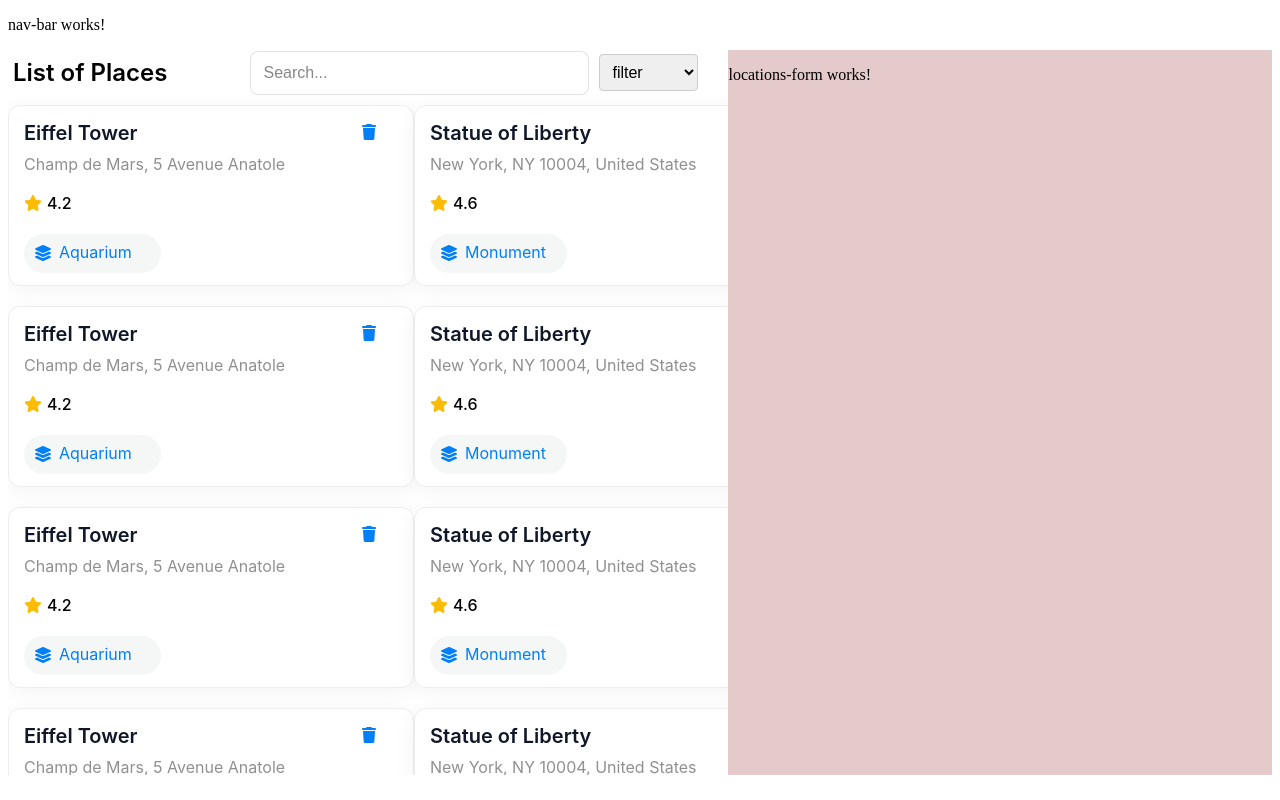
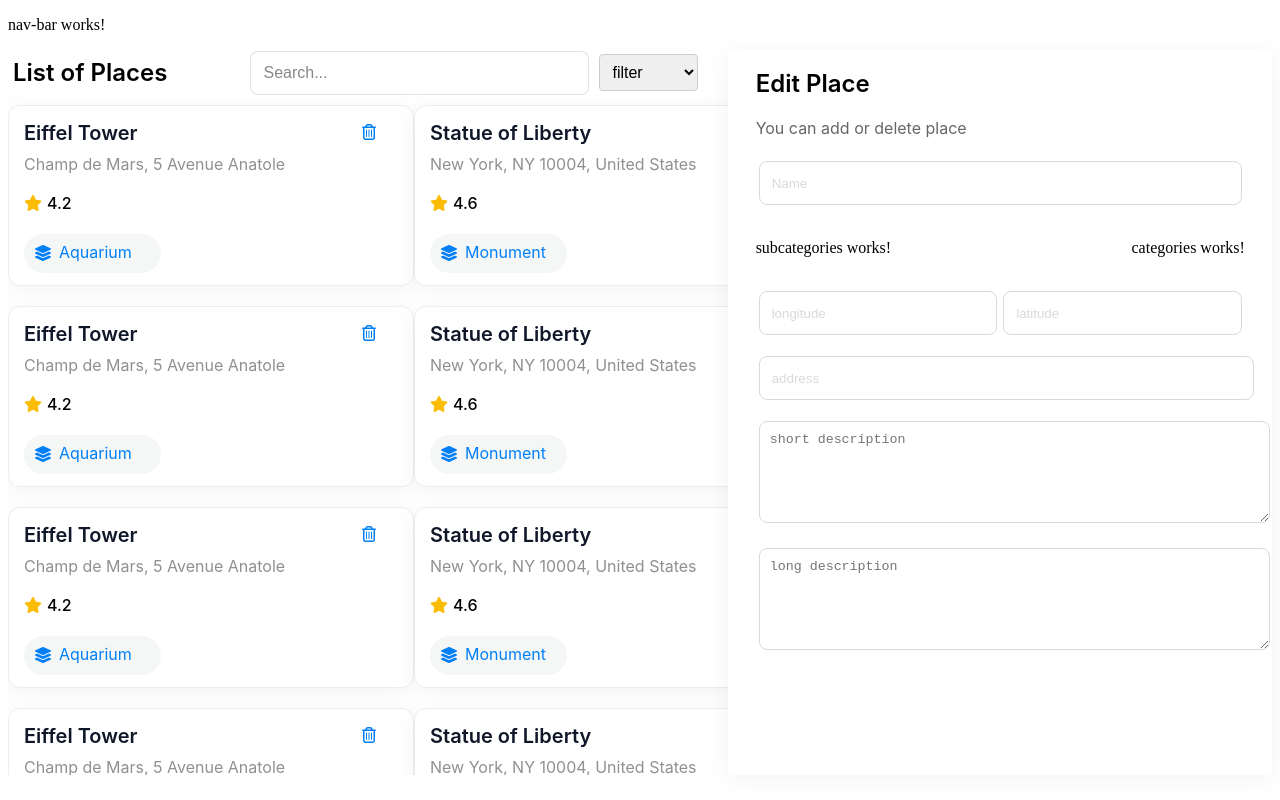
Before and after one commit to ZeinabIb/TourismBackoffice-v2, an Angular app: page / in a window 1280 px wide. Built offline with nearby package versions, Linux system fonts and the light colour scheme.

Commit message:
location form

```diff
--- a/src/app/app.component.css
+++ b/src/app/app.component.css
@@ -10,7 +10,8 @@
 
 .form-container {
   width: 43%;
-  background-color: rgb(228, 202, 202);
+  box-shadow: 0px 4px 24px 0px #0000000D;
+
 }
 
 /* Media query for bigger screens */
--- a/src/app/app.module.ts
+++ b/src/app/app.module.ts
@@ -7,6 +7,8 @@ import { LocationCardComponent } from './locations-list/location-card/location-c
 import { NavBarComponent } from './nav-bar/nav-bar.component';
 import { SearchBarComponent } from './locations-list/search-bar/search-bar.component';
 import { FilterComponent } from './locations-list/filter/filter.component';
+import { CategoriesComponent } from './locations-form/categories/categories.component';
+import { SubcategoriesComponent } from './locations-form/subcategories/subcategories.component';
 
 
 @NgModule({
@@ -17,7 +19,9 @@ import { FilterComponent } from './locations-list/filter/filter.component';
     LocationCardComponent,
     NavBarComponent,
     SearchBarComponent,
-    FilterComponent
+    FilterComponent,
+    CategoriesComponent,
+    SubcategoriesComponent,
   ],
   imports: [
     BrowserModule
--- a/src/app/locations-form/categories/categories.component.ts
+++ b/src/app/locations-form/categories/categories.component.ts
@@ -2,8 +2,6 @@ import { Component } from '@angular/core';
 
 @Component({
   selector: 'app-categories',
-  standalone: true,
-  imports: [],
   templateUrl: './categories.component.html',
   styleUrl: './categories.component.css'
 })
--- a/src/app/locations-form/locations-form.component.css
+++ b/src/app/locations-form/locations-form.component.css
@@ -0,0 +1,125 @@
+.form-container {
+    width: 90%;
+    height: auto;
+    margin: 0 auto;
+  }
+
+  .form-title {
+    font-family: 'Inter', sans-serif;
+    font-size: 24px;
+    font-weight: 600;
+    line-height: 36px;
+    color: #000;
+    margin-bottom: 10px;
+  }
+
+  .form-subtitle {
+    font-family: 'Inter', sans-serif;
+    font-size: 16px;
+    color: #666;
+    margin-bottom: 20px;
+  }
+
+  .form-group {
+    margin-bottom: 15px;
+  }
+
+  .flex-container {
+    display: flex;
+    justify-content: space-between;
+  }
+
+  .flex-container label {
+    flex: 1;
+    margin-right: 10px;
+  }
+
+  .flex-container input {
+    flex: 2;
+  }
+
+  textarea {
+    width: 100%;
+    height: 80px;
+    padding: 10px;
+    border: 1px solid #ccc;
+    border-radius: 4px;
+  }
+
+  button {
+    display: block;
+    width: 100%;
+    padding: 10px;
+    font-size: 16px;
+    color: white;
+
+    border: none;
+    border-radius: 4px;
+    cursor: pointer;
+  }
+
+#name {
+    height: 40px;
+    border-radius: 8px;
+    margin: 3px;
+    border: 1px solid #D9D9D9;
+    width: 100%;
+}
+
+#name::placeholder{
+    padding: 10px;
+    color: #D9D9D9
+}
+
+#longitude{
+    height: 40px;
+    border-radius: 8px;
+    margin: 3px;
+    border: 1px solid #D9D9D9
+}
+
+#latitude{
+    height: 40px;
+    border-radius: 8px;
+    margin: 3px;
+    border: 1px solid #D9D9D9
+}
+
+#longitude::placeholder{
+    padding: 10px;
+    color: #D9D9D9
+}
+
+#latitude::placeholder{
+    padding: 10px;
+    color: #D9D9D9
+}
+
+#address{
+    height: 40px;
+    border-radius: 8px;
+    margin: 3px;
+    border: 1px solid #D9D9D9;
+    width: 100%;
+}
+
+#address::placeholder{
+    padding: 10px;
+    color: #D9D9D9
+}
+
+#short-desc{
+    height: 80px;
+    border-radius: 8px;
+    margin: 3px;
+    border: 1px solid #D9D9D9;
+    width: 100%;
+}
+
+#long-desc{
+    height: 80px;
+    border-radius: 8px;
+    margin: 3px;
+    border: 1px solid #D9D9D9;
+    width: 100%;
+}
--- a/src/app/locations-form/locations-form.component.html
+++ b/src/app/locations-form/locations-form.component.html
@@ -1 +1,40 @@
-<p>locations-form works!</p>
+<div class="form-container">
+    <h1 class="form-title">Edit Place</h1>
+    <p class="form-subtitle">You can add or delete place</p>
+
+    <form>
+      <div class="form-group flex-container">
+        <input type="text" id="name" name="name" placeholder="Name" />
+
+      </div>
+
+      <div class="form-group flex-container">
+       <app-subcategories></app-subcategories>
+        <app-categories></app-categories>
+      </div>
+
+      <div class="form-group flex-container">
+
+        <input type="text" id="longitude" name="longitude" placeholder="longitude" />
+
+
+        <input type="text" id="latitude" name="latitude" placeholder="latitude" />
+      </div>
+
+      <div class="form-group">
+
+        <input type="text" id="address" name="address" placeholder="address" />
+      </div>
+
+      <div class="form-group">
+
+        <textarea id="short-desc" name="short-desc" placeholder="short description"></textarea>
+      </div>
+
+      <div class="form-group">
+
+        <textarea id="long-desc" name="long-desc" placeholder="long description"></textarea>
+      </div>
+
+    </form>
+  </div>
--- a/src/app/locations-form/subcategories/subcategories.component.ts
+++ b/src/app/locations-form/subcategories/subcategories.component.ts
@@ -2,8 +2,6 @@ import { Component } from '@angular/core';
 
 @Component({
   selector: 'app-subcategories',
-  standalone: true,
-  imports: [],
   templateUrl: './subcategories.component.html',
   styleUrl: './subcategories.component.css'
 })
--- a/src/app/locations-list/location-card/location-card.component.css
+++ b/src/app/locations-list/location-card/location-card.component.css
@@ -109,7 +109,7 @@
     color: #007FF7;
 }
 
-.fa-trash{
+.fa-trash-can{
     width: 19px;
     height: 19px;
     color: #007FF7;
--- a/src/app/locations-list/location-card/location-card.component.html
+++ b/src/app/locations-list/location-card/location-card.component.html
@@ -3,7 +3,7 @@
         <div class="card-body">
             <div class="title-container">
                 <h5 class="card-title">{{ getLocationName(location) }}</h5>
-                <i class="fa-solid fa-trash"></i>
+                <i class="fa-regular fa-trash-can"></i>
             </div>
             <p class="card-text">{{ getLocationAddress(location) }}</p>
             <div class="rating-container">
```
